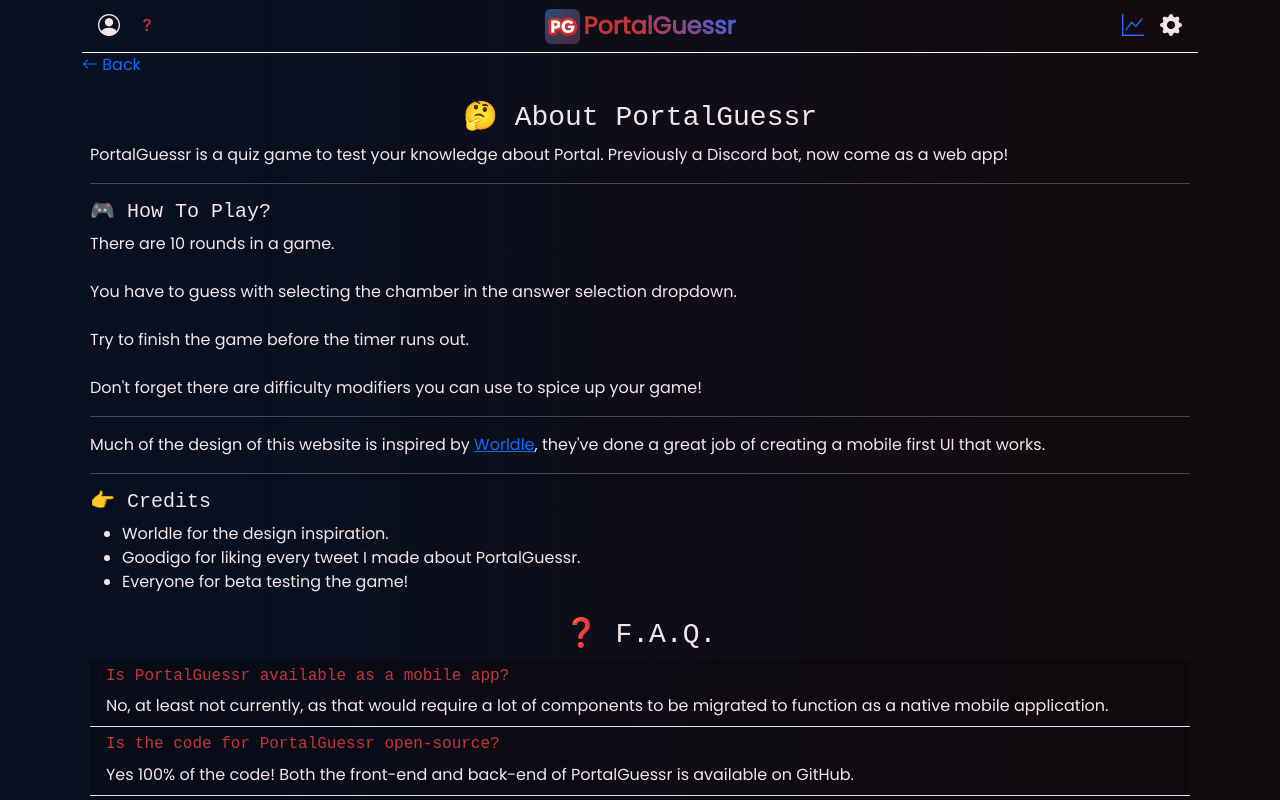
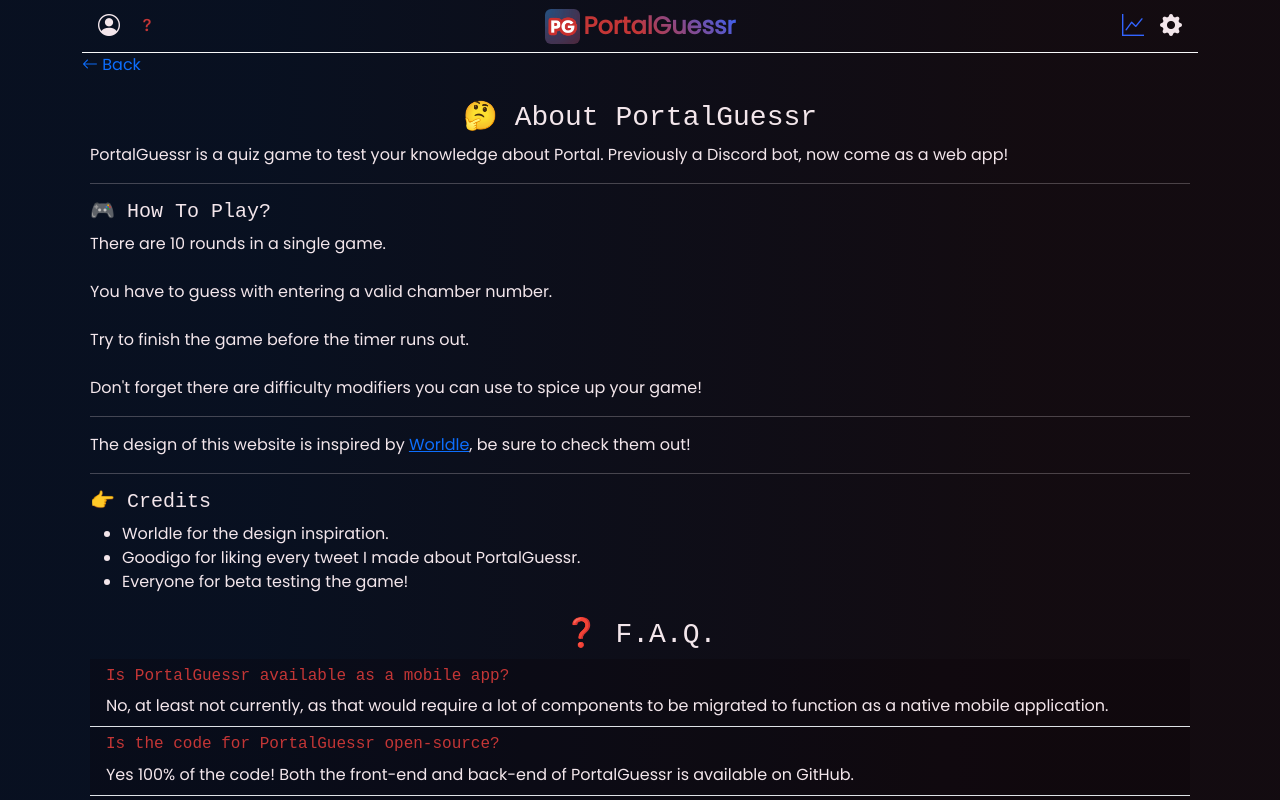
Before and after one commit to PortalGuessr/portalguessr-frontend, a React (Vite) app: page /about in a window 1280 px wide. Shown: the top 800 px of the page. Built offline with nearby package versions, Linux system fonts and the light colour scheme; a web font is replaced by a local one.

Commit message:
Updated about text

```diff
--- a/src/components/faq/AboutText.tsx
+++ b/src/components/faq/AboutText.tsx
@@ -12,11 +12,10 @@
       <div>
         <h5>🎮 How To Play?</h5>
         <p>
-          There are 10 rounds in a game.
+          There are 10 rounds in a single game.
           <br />
           <br />
-          You have to guess with selecting the chamber in the answer selection
-          dropdown.
+          You have to guess with entering a valid chamber number.
           <br />
           <br />
           Try to finish the game before the timer runs out.
@@ -28,11 +27,11 @@
       </div>
       <hr />
       <div>
-        Much of the design of this website is inspired by{" "}
+        The design of this website is inspired by{" "}
         <a target="_blank" href="https://worldle.teuteuf.fr/">
           Worldle
         </a>
-        , they've done a great job of creating a mobile first UI that works.
+        , be sure to check them out!
       </div>
       <hr />
       <div>
```
